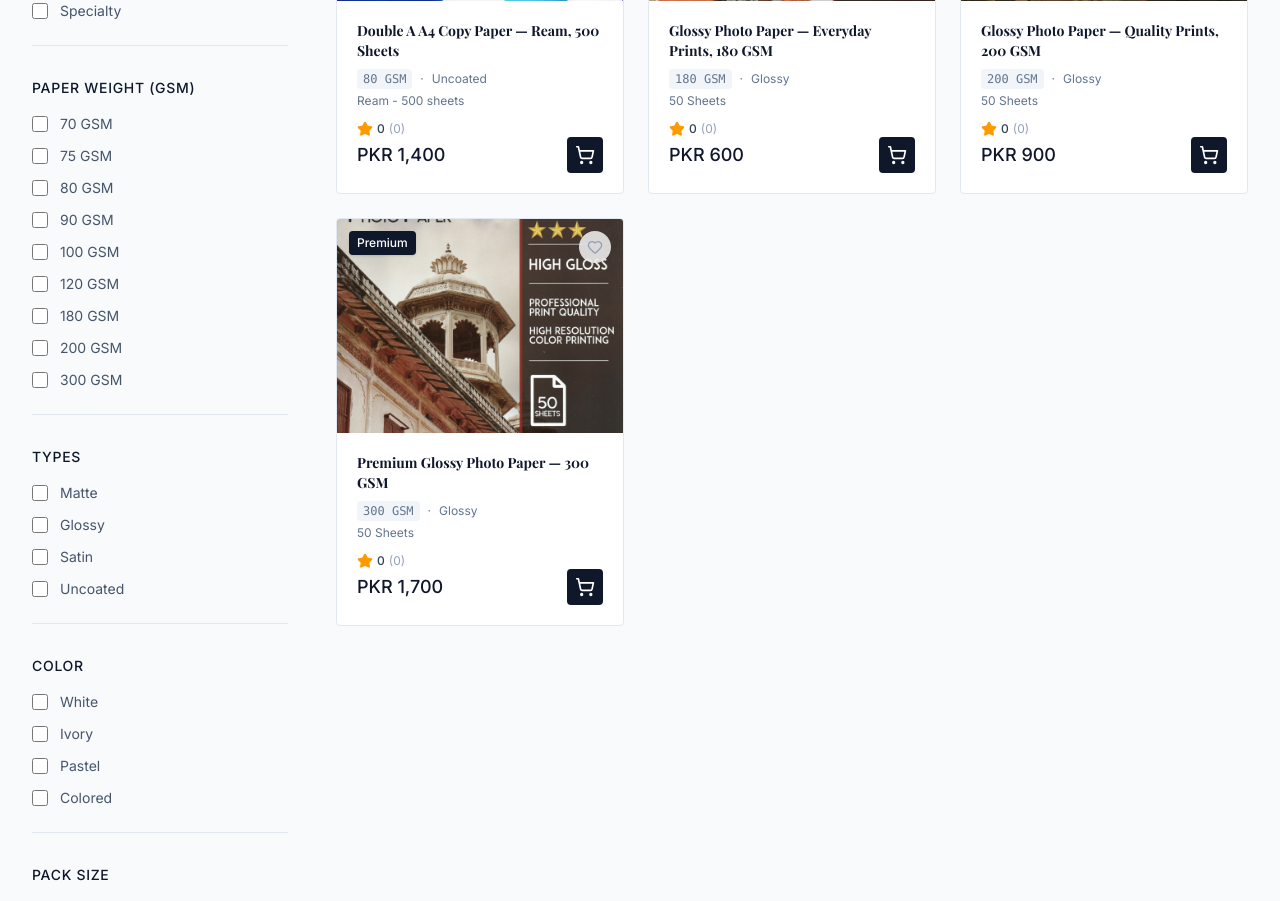
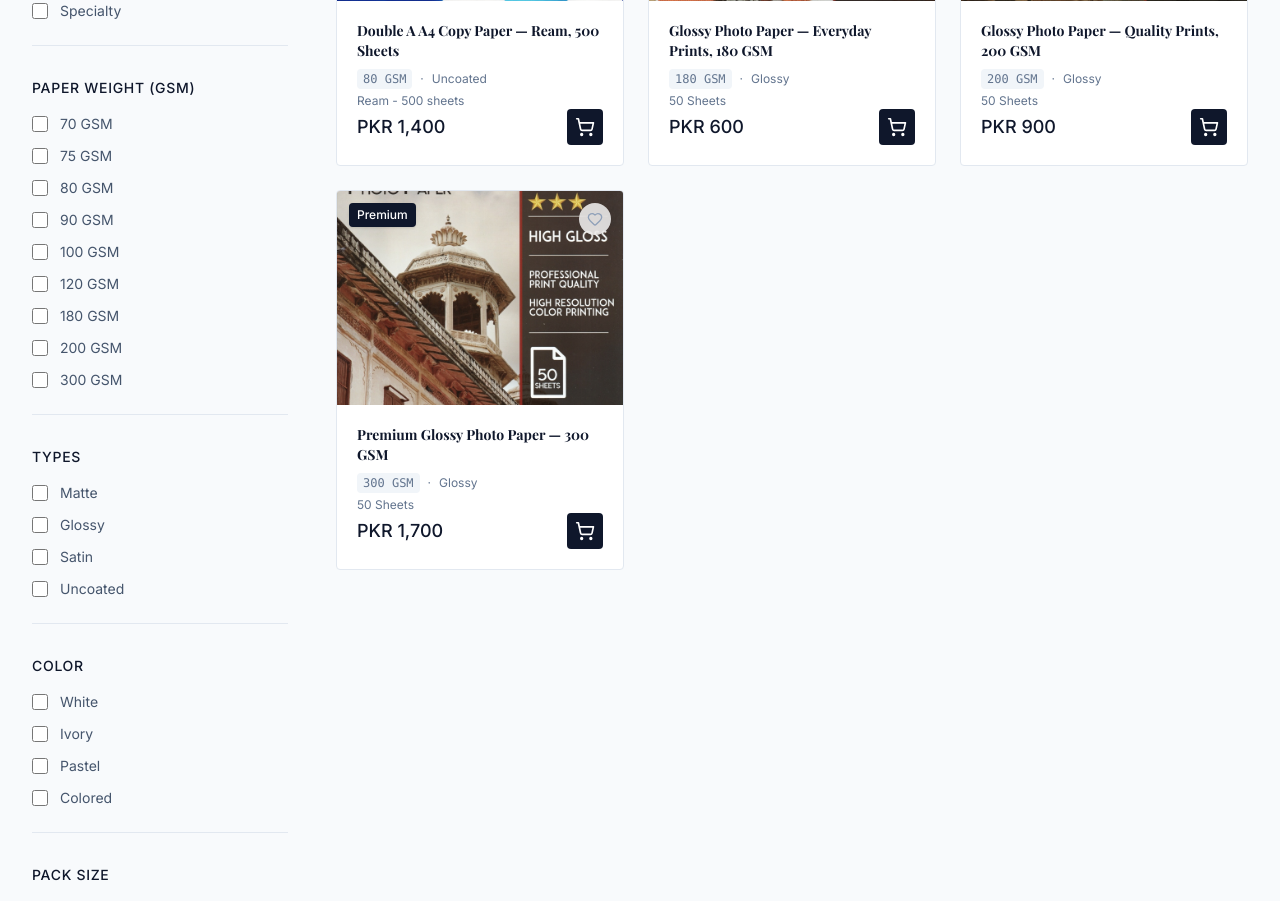
Before and after one commit to rhpshanks/MinistryofPages, a React (Vite) app: page / in a window 1280 px wide. Shown: the part 1220-2121 px from the top of the page. Built offline with nearby package versions, Linux system fonts and the light colour scheme.

Commit message:
style: remove rating stars and reviews count display from product cards
Cleans up non-functional ratings from both the product grid cards and the product details quickview modals.

```diff
--- a/src/components/ProductCard.tsx
+++ b/src/components/ProductCard.tsx
@@ -3,7 +3,7 @@ import { Product } from '../data';
 import { useCart } from '../context/CartContext';
 import { useWishlist } from '../context/WishlistContext';
 import { useToast } from '../context/ToastContext';
-import { Star, Eye, ShoppingCart, X, Check, Heart } from 'lucide-react';
+import { Eye, ShoppingCart, X, Check, Heart } from 'lucide-react';
 
 interface ProductCardProps {
   product: Product;
@@ -107,11 +107,7 @@ export default function ProductCard({ product }: ProductCardProps) {
 
           <p className="mt-1 text-xs text-slate-500">{product.packSize}</p>
 
-          <div className="mt-3 flex items-center">
-            <Star className="h-4 w-4 text-amber-500 fill-amber-500" />
-            <span className="ml-1 text-xs font-medium text-slate-700">{product.rating}</span>
-            <span className="ml-1 text-xs text-slate-400">({product.reviews})</span>
-          </div>
+
 
           <div className="mt-6 flex items-center justify-between mt-auto">
             <p className="text-lg font-medium text-slate-900">PKR {product.price.toLocaleString()}</p>
@@ -186,11 +182,6 @@ export default function ProductCard({ product }: ProductCardProps) {
                 </button>
               </div>
 
-              <div className="mt-4 flex items-center">
-                <Star className="h-4 w-4 text-amber-500 fill-amber-500" />
-                <span className="ml-1 text-sm font-medium text-slate-700">{product.rating}</span>
-                <span className="ml-1 text-sm text-slate-500">({product.reviews} reviews)</span>
-              </div>
 
               <p className="mt-4 text-3xl font-medium text-slate-900">PKR {product.price.toLocaleString()}</p>
 
```
